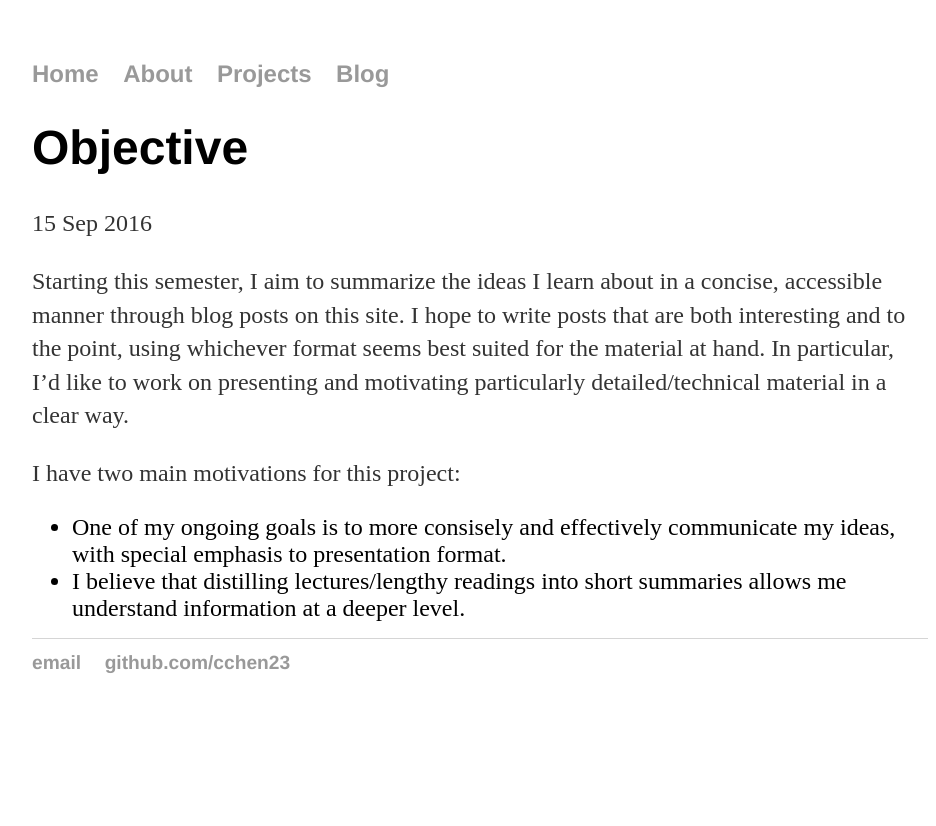
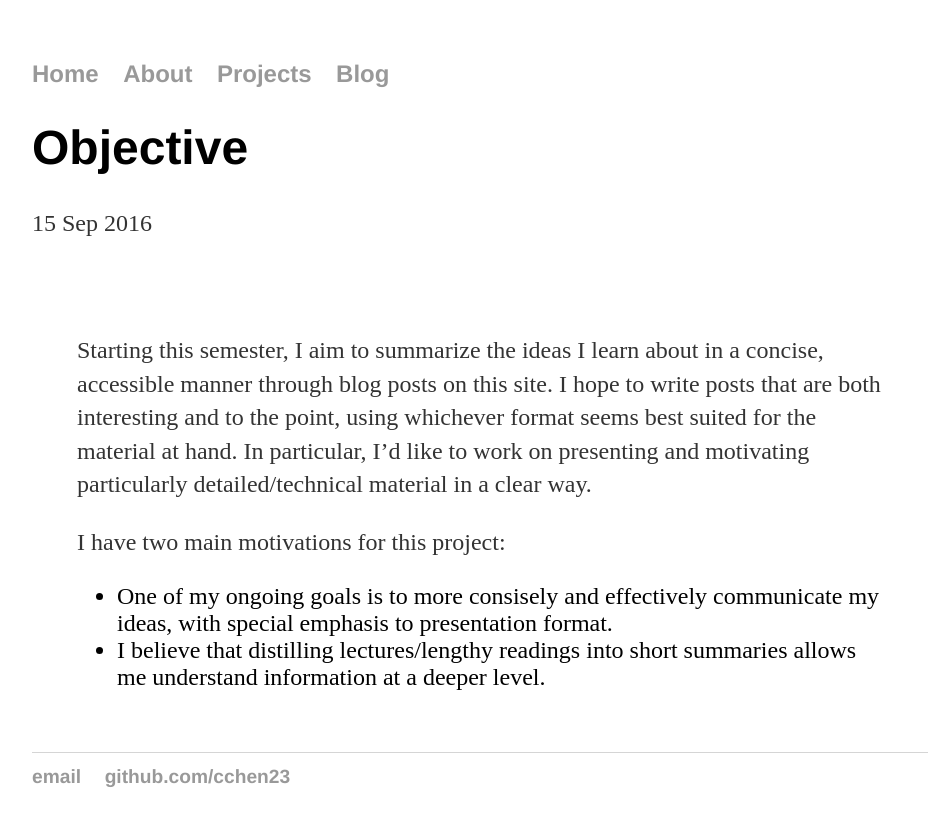
Before and after one commit to cchen23/cchen23.githhub.io, a Jekyll site: the page built from _posts/2016-09-15-objective.md, in a window 1280 px wide. Shown: the top 826 px of the page, without its empty margins (160-1096 px from the left). Built offline with Jekyll 4.4.1, drawn with Linux system fonts in a browser that asks for light colours.

Commit message:
Update post.html

```diff
--- a/_layouts/post.html
+++ b/_layouts/post.html
@@ -14,6 +14,6 @@ layout: default
 <h1>{{ page.title }}</h1>
 <p class="meta">{{ page.date | date_to_string }}</p>
 
-<div class="post">
+<div class="markdown-body">
   {{ content }}
 </div>
```
